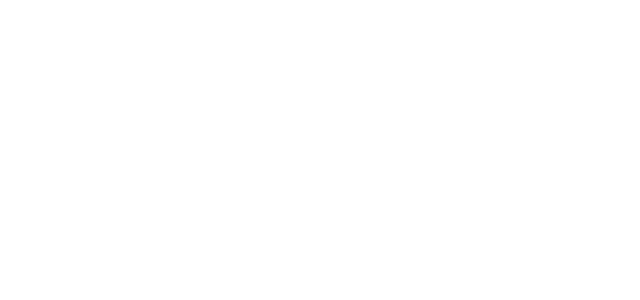
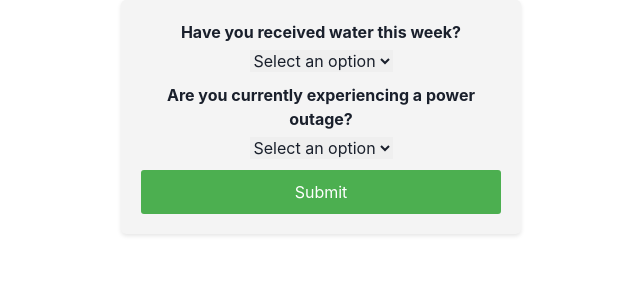
Before and after one commit to AnitaWGalina/Phase3-sinatra-react, a React (Create React App) app: page /UserForm in a window 1280 px wide. Shown: the top 300 px of the page, without its empty margins (319-959 px from the left). Built offline with nearby package versions, Linux system fonts and the light colour scheme.

Commit message:
Updated App

```diff
--- a/src/App.js
+++ b/src/App.js
@@ -5,7 +5,7 @@
 import { ChakraProvider} from "@chakra-ui/react";
 import {BrowserRouter as Router, Switch, Route} from "react-router-dom";
 
-
+import UserForm from "./Form";
 
 
 function App() {
@@ -24,6 +24,9 @@
            <Route exact path="/Profile">
             <Profile />
             </Route>
+           <Route exact path="/UserForm">
+            <UserForm />
+            </Route>
           </div>
         </Switch>
       </Router>
--- /dev/null
+++ b/src/Form.css
@@ -0,0 +1,43 @@
+/* UserForm.css */
+
+.user-form {
+  max-width: 400px;
+  margin: 0 auto;
+}
+
+.user-form label {
+  display: block;
+  margin-bottom: 10px;
+  font-weight: bold;
+}
+
+.user-form select,
+.user-form textarea {
+  width: 100%;
+  padding: 8px;
+  border: 1px solid #ccc;
+  border-radius: 4px;
+  margin-bottom: 15px;
+}
+
+.user-form button {
+  background-color: #4caf50;
+  color: #fff;
+  padding: 10px 20px;
+  border: none;
+  border-radius: 4px;
+  cursor: pointer;
+}
+
+.user-form button:hover {
+  background-color: #45a049;
+}
+
+.user-form .textarea-container {
+  display: flex;
+  flex-direction: column;
+}
+
+.user-form .textarea-container label {
+  margin-top: 15px;
+}
--- a/src/Form.jsx
+++ b/src/Form.jsx
@@ -1,43 +1,150 @@
 
-import React from 'react'
-import { FormControl, FormLabel, Select } from "@chakra-ui/react";
+// import React from 'react'
+// import { FormControl, FormLabel, Select } from "@chakra-ui/react";
 
-import { useState } from "react";
-export const Form = () => {
-     const [show, setShow] = useState(false);
+// import { useState } from "react";
+// export const Form = () => {
+//      const [show, setShow] = useState(false);
+//   return (
+//     <div>
+//       Form
+//       <FormControl>
+//         <FormLabel>Water Supply</FormLabel>
+//         <Select
+//           placeholder="Have you received water this week?"
+//           onChange={() => setShow(!show)}
+//         >
+//           <option>No</option>
+//           <option>Yes</option>
+//         </Select>
+//       </FormControl>
+//       {show && (
+//         <FormControl>
+//           <Input placeholder="Please provide a brief description" />
+//         </FormControl>
+//       )}
+//       <FormControl>
+//         <FormLabel>Power Outage</FormLabel>
+//         <Select
+//           placeholder="Are you currently experiencing a power outage?"
+//           onChange={() => setShow(!show)}
+//         >
+//           <option>Yes</option>
+//           <option>No</option>
+//         </Select>
+//       </FormControl>
+//       {show && (
+//         <FormControl>
+//           <Input placeholder="Please provide a brief description" />
+//         </FormControl>
+//       )}
+//     </div>
+//   );
+// }
+
+
+
+import React, { useState } from "react";
+import { useHistory } from "react-router-dom/cjs/react-router-dom";
+import "./Form.css";
+
+
+const UserForm = () => {
+  const [receivedWater, setReceivedWater] = useState("");
+  const [powerOutage, setPowerOutage] = useState("");
+  const [waterDescription, setWaterDescription] = useState("");
+
+
+
+    const handleSubmit = (e) => {
+      e.preventDefault();
+
+      fetch("http://localhost:9292/form", {
+        method: "POST",
+        headers: {
+          "Content-Type": "application/json",
+        },
+        body: JSON.stringify({
+        receivedWater: receivedWater,
+        powerOutage: powerOutage,
+        }),
+      })
+        .then((resp) => resp.json())
+        .then((data) => {
+          console.log(data);
+          history.push("/RegistrationForm");
+        });
+    };
+  const handleFormSubmit = (e) => {
+    e.preventDefault();
+    // Perform form submission logic
+    console.log("Form submitted:", {
+      receivedWater,
+      powerOutage,
+      waterDescription,
+    });
+  };
+
   return (
-    <div>
-      Form
-      <FormControl>
-        <FormLabel>Water Supply</FormLabel>
-        <Select
-          placeholder="Have you received water this week?"
-          onChange={() => setShow(!show)}
+    <form onSubmit={handleFormSubmit}>
+      <div>
+        <label htmlFor="receivedWater">
+          Have you received water this week?
+        </label>
+        <select
+          id="receivedWater"
+          value={receivedWater}
+          onChange={(e) => setReceivedWater(e.target.value)}
+          required
         >
-          <option>No</option>
-          <option>Yes</option>
-        </Select>
-      </FormControl>
-      {show && (
-        <FormControl>
-          <Input placeholder="Please provide a brief description" />
-        </FormControl>
+          <option value="">Select an option</option>
+          <option value="yes">Yes</option>
+          <option value="no">No</option>
+        </select>
+      </div>
+
+      <div>
+        <label htmlFor="powerOutage">
+          Are you currently experiencing a power outage?
+        </label>
+        <select
+          id="powerOutage"
+          value={powerOutage}
+          onChange={(e) => setPowerOutage(e.target.value)}
+          required
+        >
+          <option value="">Select an option</option>
+          <option value="yes">Yes</option>
+          <option value="no">No</option>
+        </select>
+      </div>
+
+      {receivedWater === "no" && (
+        <div>
+          <label htmlFor="waterDescription">Please describe in detail:</label>
+          <textarea
+            id="waterDescription"
+            value={waterDescription}
+            onChange={(e) => setWaterDescription(e.target.value)}
+            required
+          />
+        </div>
       )}
-      <FormControl>
-        <FormLabel>Power Outage</FormLabel>
-        <Select
-          placeholder="Are you currently experiencing a power outage?"
-          onChange={() => setShow(!show)}
-        >
-          <option>Yes</option>
-          <option>No</option>
-        </Select>
-      </FormControl>
-      {show && (
-        <FormControl>
-          <Input placeholder="Please provide a brief description" />
-        </FormControl>
+      {powerOutage === "yes" && (
+        <div>
+          <label htmlFor="powerOutage">Please describe in detail:</label>
+          <textarea
+            id="powerOutage"
+            value={powerOutage}
+            onChange={(e) => setPowerOutage(e.target.value)}
+            required
+          />
+        </div>
       )}
-    </div>
+
+      <button type="submit">Submit</button>
+    </form>
   );
-}
+};
+
+export default UserForm;
--- a/src/Profile.css
+++ b/src/Profile.css
@@ -50,3 +50,25 @@
   justify-content: space-between;
   margin-top: 10px;
 }
+
+#Profile{
+    justify-content: flex-start;
+    margin: 5px;
+    font-size: 20px;
+    font-style: bold;
+    background-color: #446284;
+}
+
+#User{
+justify-content: flex-start;
+    margin: 5px;
+    font-size: 20px;
+    font-style: bold;
+    background-color: #446284;
+}
+
+h2{
+    font-size: 20px;
+    font-style: bold;
+    background-color: #446284;
+}
--- a/src/Profile.jsx
+++ b/src/Profile.jsx
@@ -2,8 +2,8 @@
 import  "./Profile.css";
 
 const UserProfile = () => {
-  const [name] = useState("John Doe");
-  const [email, setEmail] = useState("johndoe@example.com");
+  const [name] = useState("Anita Galina");
+  const [email, setEmail] = useState("anitagalina@gmail.com");
   const [dateOfBirth] = useState("1990-01-01");
   const [location, setLocation] = useState("New York");
   const [country, setCountry] = useState("United States");
@@ -72,12 +72,15 @@
         )}
       </p>
       {editMode ? (
-        <div>
+        <div id = "Profile">
           <button onClick={handleSaveClick}>Save</button>
+        <br/>
           <button onClick={handleCancelClick}>Cancel</button>
         </div>
       ) : (
+        <div id = "User">
         <button onClick={handleEditClick}>Edit Profile</button>
+        </div>
       )}
     </div>
   );
```
Also changed, not shown: src/Response.css (added), src/Response.jsx (added).
